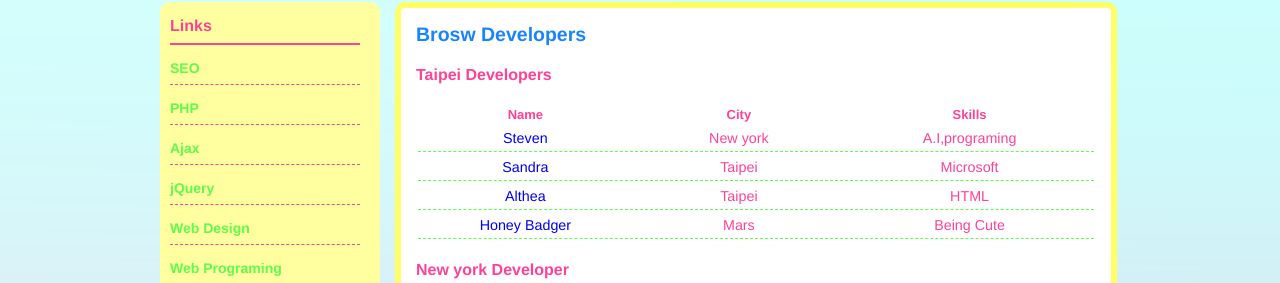
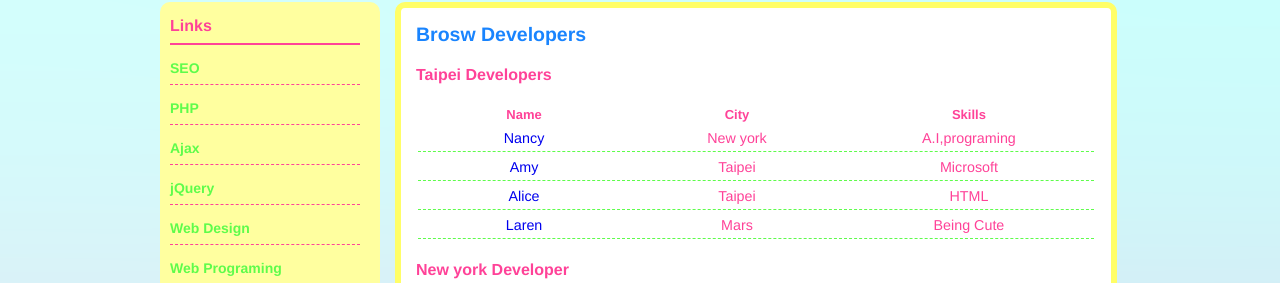
Before and after one commit to yobadger/Test, a plain HTML site: page browse.html in a window 1280 px wide. Shown: the part 152-435 px from the top of the page. Drawn offline with Linux system fonts and the light colour scheme.

Commit message:
Update browse.html

```diff
--- a/browse.html
+++ b/browse.html
@@ -51,22 +51,22 @@
 		</thead>
 		<tbody>
 			<tr>
-			 <td><a href="about.html">Steven</td>
+			 <td><a href="about.html">Nancy</td>
 			 <td>New york</td>
 			 <td>A.I,programing</td>
 			</tr>
 			<tr>
-			 <td><a href="about.html">Sandra</td>
+			 <td><a href="about.html">Amy</td>
 			 <td>Taipei</td>
 			 <td>Microsoft</td>
 			</tr>
 			<tr>
-			 <td><a href="about.html">Althea</td>
+			 <td><a href="about.html">Alice</td>
 			 <td>Taipei</td>
 			 <td>HTML</td>
 			</tr>
 			<tr>
-			 <td><a href="about.html">Honey Badger</td>
+			 <td><a href="about.html">Laren</td>
 			 <td>Mars</td>
 			 <td>Being Cute</td>
 			</tr>
```
